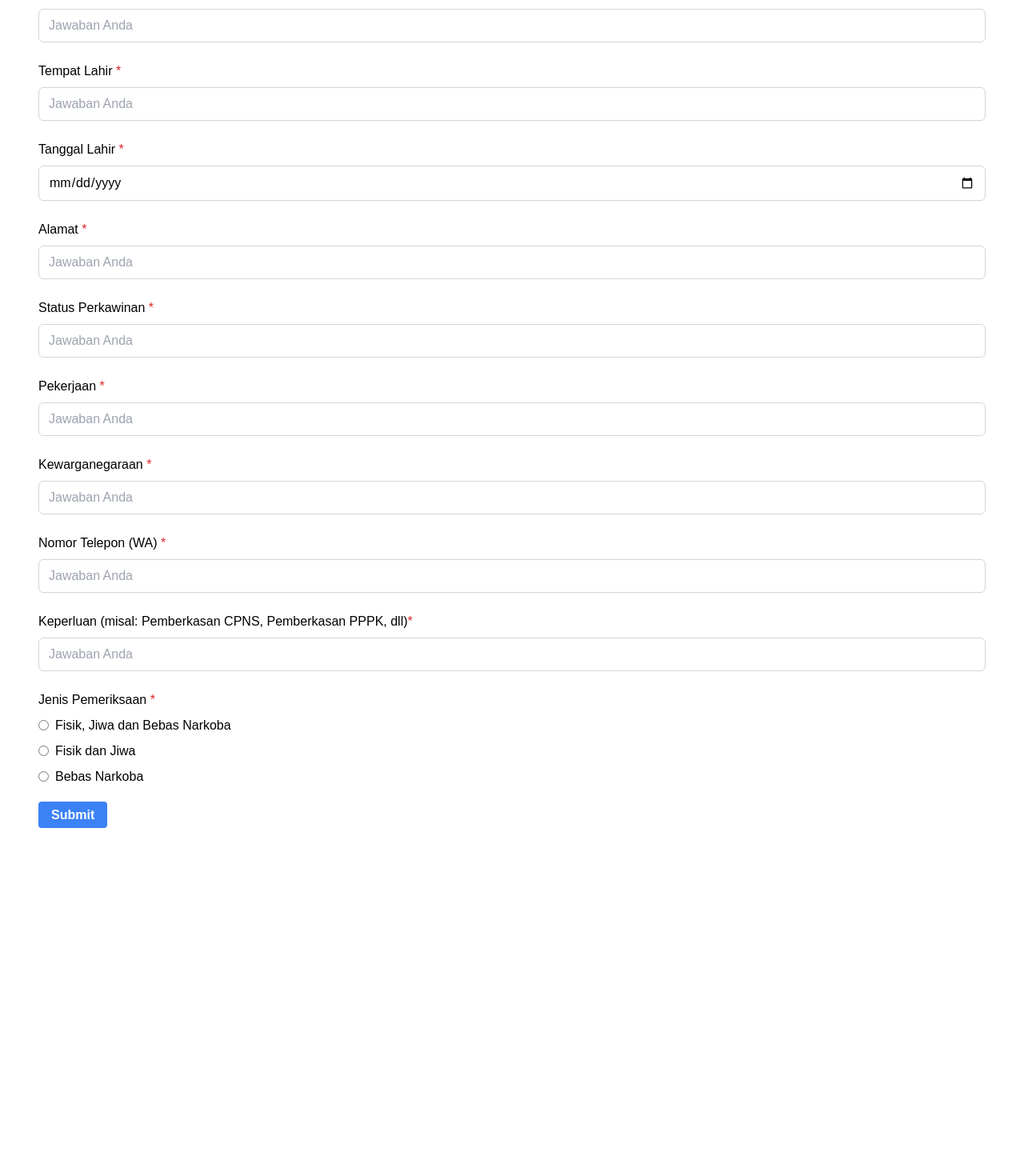
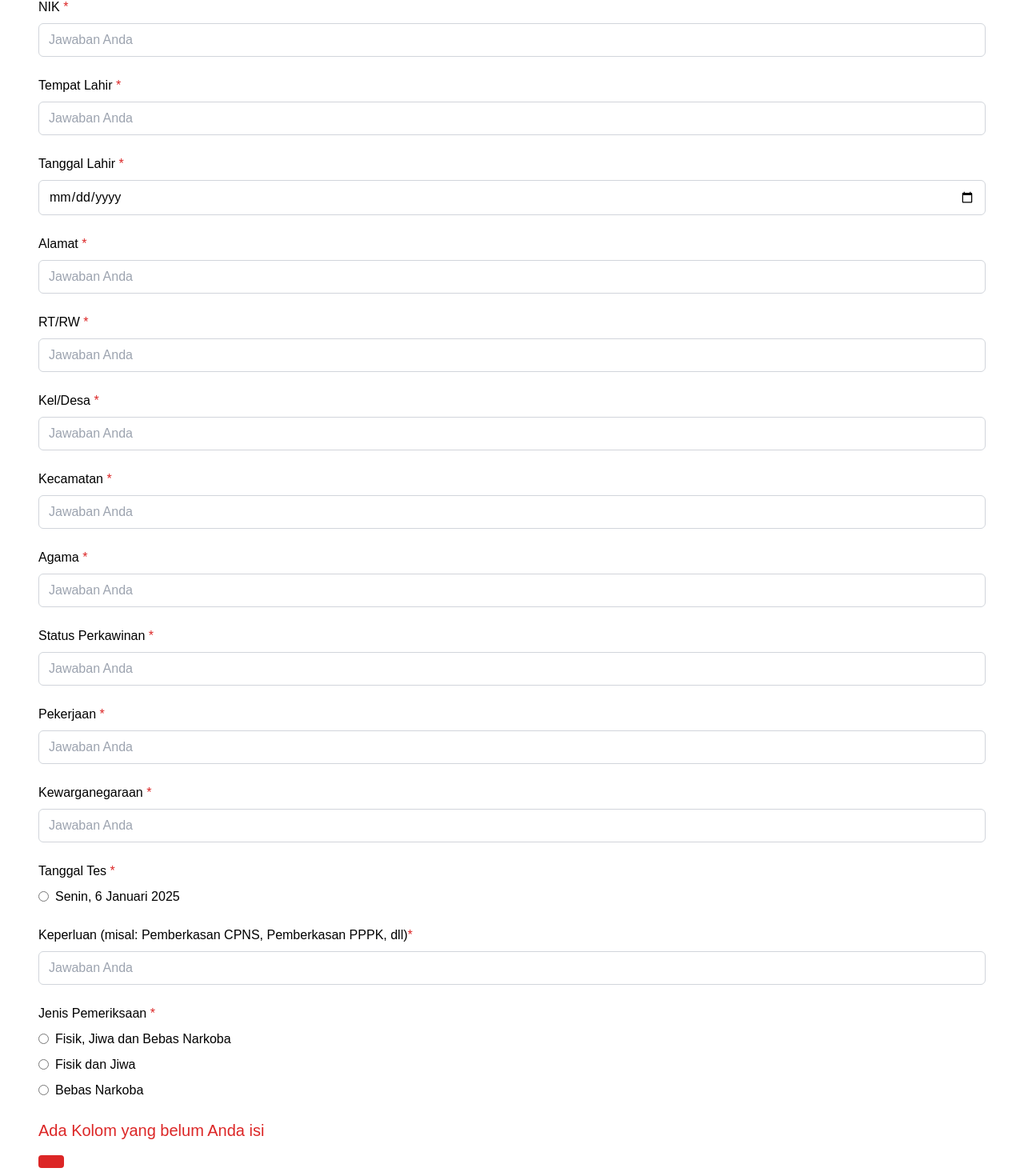
Before and after one commit to rajutankoding/ArticlesManagement, a Next.js app: page /form in a window 1280 px wide. Shown: the part 868-2338 px from the top of the page at 80% size. Before the commit the page ends 1947 px from the top, so only its background shows below. Built offline with nearby package versions, Linux system fonts and the light colour scheme.

Commit message:
GoToDatabase

```diff
--- a/package.json
+++ b/package.json
@@ -5,7 +5,7 @@
   "scripts": {
     "dev": "next dev",
     "build": "next build",
-    "start": "next start",
+    "start": "next start -p 3002",
     "lint": "next lint"
   },
   "dependencies": {
--- a/src/app/form/page.js
+++ b/src/app/form/page.js
@@ -1,11 +1,13 @@
 "use client";
 import React, { useState } from "react";
+import { useFormStatus } from "react-dom";
 
 const Form = () => {
+  const [error, setErrors] = useState({});
   const [formData, setFormData] = useState({
     email: "",
     namaLengkap: "",
-    tanggalTes: "",
+    // tanggalTes: "",
     nik: "",
     tempatTanggalLahir: "",
     alamat: "",
@@ -16,6 +18,11 @@ const Form = () => {
     nomorTelepon: "",
     keperluan: "",
     tanggalPilihan: "",
+    rtrw: "",
+    kelDes: "",
+    kecamatan: "",
+    agama: "",
+    tgltes: "",
   });
 
   const handleChange = (e) => {
@@ -26,13 +33,69 @@ const Form = () => {
     });
   };
 
+  const isInvalid =
+    !formData.email ||
+    !formData.namaLengkap ||
+    // !formData.tanggalTes ||
+    !formData.nik ||
+    !formData.tempatTanggalLahir ||
+    !formData.alamat ||
+    !formData.statusPerkawinan ||
+    !formData.pekerjaan ||
+    !formData.kewarganegaraan ||
+    !formData.jenisPemeriksaan ||
+    !formData.nomorTelepon ||
+    !formData.keperluan ||
+    !formData.tanggalPilihan ||
+    !formData.rtrw ||
+    !formData.kelDes ||
+    !formData.kecamatan ||
+    !formData.agama ||
+    !formData.tgltes;
+
   const handleSubmit = (e) => {
     e.preventDefault();
+    if (isInvalid) {
+      setErrors({
+        email: !formData.email,
+        namaLengkap: !formData.namaLengkap,
+        // tanggalTes: !formData.tanggalTes,
+        nik: !formData.nik,
+        tempatTanggalLahir: !formData.tempatTanggalLahir,
+        alamat: !formData.alamat,
+        statusPerkawinan: !formData.statusPerkawinan,
+        pekerjaan: !formData.pekerjaan,
+        kewarganegaraan: !formData.kewarganegaraan,
+        jenisPemeriksaan: !formData.jenisPemeriksaan,
+        nomorTelepon: !formData.nomorTelepon,
+        keperluan: !formData.keperluan,
+        tanggalPilihan: !formData.tanggalPilihan,
+      });
+      return;
+    } else {
+      console.log(error);
+      console.log(formData);
+      // Validasi: Periksa apakah ada field yang kosong
+      const newErrors = {};
+      Object.keys(formData).forEach((field) => {
+        if (!formData[field]) {
+          newErrors[field] = "Field ini wajib diisi.";
+        }
+      });
+
+      // Jika ada error, set pesan error dan hentikan pengiriman form
+      if (Object.keys(newErrors).length > 0) {
+        setErrors(newErrors);
+        return;
+      }
+
       console.log("Form data submitted:", formData);
-    // Redirect or save the data
-    window.location.href = "https://w.com";
+      // Lakukan tindakan lain, misalnya redirect atau mengirim data ke server
+      // window.location.href = "https://w.com";
+    }
   };
 
+  const { formStatus } = useFormStatus;
   return (
     <main className="flex-1 text-black p-6 bg-white">
       <img
@@ -55,9 +118,22 @@ const Form = () => {
               Email <span className="text-red-600">*</span>
             </label>
             <input
-              type="text"
+              type="email"
               name="email"
               value={formData.email}
+              onChange={handleChange}
+              className="w-full px-3 py-2 text-black border border-gray-300 rounded-md"
+              placeholder="Jawaban Anda"
+            />
+          </div>
+          <div className="mb-6">
+            <label className="block text-black font-medium mb-2">
+              Nomor Telepon (WA) <span className="text-red-600">*</span>
+            </label>
+            <input
+              type="number"
+              name="nomorTelepon"
+              value={formData.nomorTelepon}
               onChange={handleChange}
               className="w-full px-3 py-2 text-black border border-gray-300 rounded-md"
               placeholder="Jawaban Anda"
@@ -76,28 +152,13 @@ const Form = () => {
               placeholder="Jawaban Anda"
             />
           </div>
-          <div className="mb-6">
-            <label className="block text-black font-medium mb-2">
-              Tanggal Tes <span className="text-red-600">*</span>
-            </label>
-            <div className="flex text-black items-center">
-              <input
-                type="radio"
-                id="tanggal1"
-                name="tanggalTes"
-                value="Senin, 6 Januari 2025"
-                onChange={handleChange}
-                className="mr-2"
-              />
-              <label htmlFor="tanggal1">Senin, 6 Januari 2025</label>
-            </div>
-          </div>
+
           <div className="mb-6">
             <label className="block text-black font-medium mb-2">
               NIK <span className="text-red-600">*</span>
             </label>
             <input
-              type="text"
+              type="number"
               name="nik"
               value={formData.nik}
               onChange={handleChange}
@@ -144,6 +205,59 @@ const Form = () => {
               placeholder="Jawaban Anda"
             />
           </div>
+          {/*  */}
+          <div className="mb-6">
+            <label className="block text-black font-medium mb-2">
+              RT/RW <span className="text-red-600">*</span>
+            </label>
+            <input
+              type="text"
+              name="rtrw"
+              value={formData.rtrw}
+              onChange={handleChange}
+              className="w-full px-3 py-2 text-black border border-gray-300 rounded-md"
+              placeholder="Jawaban Anda"
+            />
+          </div>
+          <div className="mb-6">
+            <label className="block text-black font-medium mb-2">
+              Kel/Desa <span className="text-red-600">*</span>
+            </label>
+            <input
+              type="text"
+              name="kelDes"
+              value={formData.kelDes}
+              onChange={handleChange}
+              className="w-full px-3 py-2 text-black border border-gray-300 rounded-md"
+              placeholder="Jawaban Anda"
+            />
+          </div>
+          <div className="mb-6">
+            <label className="block text-black font-medium mb-2">
+              Kecamatan <span className="text-red-600">*</span>
+            </label>
+            <input
+              type="text"
+              name="kecamatan"
+              value={formData.kecamatan}
+              onChange={handleChange}
+              className="w-full px-3 py-2 text-black border border-gray-300 rounded-md"
+              placeholder="Jawaban Anda"
+            />
+          </div>
+          <div className="mb-6">
+            <label className="block text-black font-medium mb-2">
+              Agama <span className="text-red-600">*</span>
+            </label>
+            <input
+              type="text"
+              name="agama"
+              value={formData.agama}
+              onChange={handleChange}
+              className="w-full px-3 py-2 text-black border border-gray-300 rounded-md"
+              placeholder="Jawaban Anda"
+            />
+          </div>
           <div className="mb-6">
             <label className="block text-black font-medium mb-2">
               Status Perkawinan <span className="text-red-600">*</span>
@@ -183,60 +297,40 @@ const Form = () => {
               placeholder="Jawaban Anda"
             />
           </div>
+          {/* Add other fields in the same way */}
           {/* <div className="mb-6">
             <label className="block text-black font-medium mb-2">
-              Jenis Pemeriksaan <span className="text-red-600">*</span>
+              Tanggal Tes <span className="text-red-600">*</span>
             </label>
             <div className="flex text-black items-center">
               <input
                 type="radio"
                 id="tanggal1"
-                name="tanggal"
+                name="tanggalTes"
+                value="Senin, 6 Januari 2025"
+                onChange={handleChange}
                 className="mr-2"
               />
-              <label htmlFor="tanggal1">Fisik, Jiwa dan Bebas Narkoba</label>
+              <label htmlFor="tanggal1">Senin, 6 Januari 2025</label>
             </div>
+          </div> */}
+          <div className="mb-6">
+            <label className="block text-black font-medium mb-2">
+              Tanggal Tes <span className="text-red-600">*</span>
+            </label>
+            <div className="flex flex-col space-y-2">
               <div className="flex text-black items-center">
                 <input
                   type="radio"
-                id="tanggal1"
-                name="tanggal"
+                  id="tanggaltes"
+                  name="tgltes"
+                  value="Senin, 6 Januari 2025"
+                  onChange={handleChange}
                   className="mr-2"
                 />
-              <label htmlFor="tanggal1">Fisik dan Jiwa</label>
+                <label htmlFor="tanggaltes">Senin, 6 Januari 2025</label>
               </div>
-            <div className="flex text-black items-center">
-              <input
-                type="radio"
-                id="tanggal1"
-                name="tanggal"
-                className="mr-2"
-              />
-              <label htmlFor="tanggal1">Fisik dan Jiwa</label>
             </div>
-            <div className="flex text-black items-center">
-              <input
-                type="radio"
-                id="tanggal1"
-                name="tanggal"
-                className="mr-2"
-              />
-              <label htmlFor="tanggal1">Bebas Narkoba</label>
-            </div>
-          </div> */}
-          {/* Add other fields in the same way */}
-          <div className="mb-6">
-            <label className="block text-black font-medium mb-2">
-              Nomor Telepon (WA) <span className="text-red-600">*</span>
-            </label>
-            <input
-              type="text"
-              name="nomorTelepon"
-              value={formData.nomorTelepon}
-              onChange={handleChange}
-              className="w-full px-3 py-2 text-black border border-gray-300 rounded-md"
-              placeholder="Jawaban Anda"
-            />
           </div>
           <div className="mb-6">
             <label className="block text-black font-medium mb-2">
@@ -295,15 +389,38 @@ const Form = () => {
               </div>
             </div>
           </div>
-          <a
+          {isInvalid ? (
+            <>
+              <div className="text-red-600 text-xl mb-2">
+                Ada Kolom yang belum Anda isi
+              </div>
+              <button
+                // disabled
                 // type="button"
-            onClick={() => {
-              console.log(formData);
-            }}
+                // onClick={() => {
+                //   console.log(formData);
+                // }}
                 type="submit"
-            className="bg-blue-500 text-white font-bold px-4 py-2 rounded">
-            Submit
-          </a>
+                // disabled={isInvalid}
+                className="btn disable bg-red-600 text-white font-bold px-4 py-2 rounded"
+              >
+                {/* {formStatus ? "Sedang Menyimpan..." : "Simpan"} */}
+              </button>
+            </>
+          ) : (
+            <button
+              disabled={formStatus}
+              // type="button"
+              // onClick={() => {
+              //   console.log(formData);
+              // }}
+              type="submit"
+              // disabled={isInvalid}
+              className="btn disable bg-blue-500 text-white font-bold px-4 py-2 rounded"
+            >
+              {formStatus ? "Sedang Menyimpan..." : "Simpan"}
+            </button>
+          )}
         </form>
       </div>
     </main>
```
Lines whose indentation alone changed are shown as unchanged.
